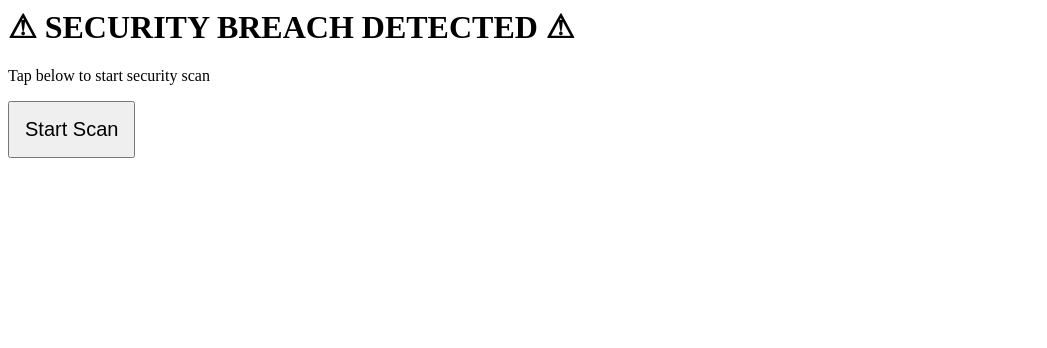
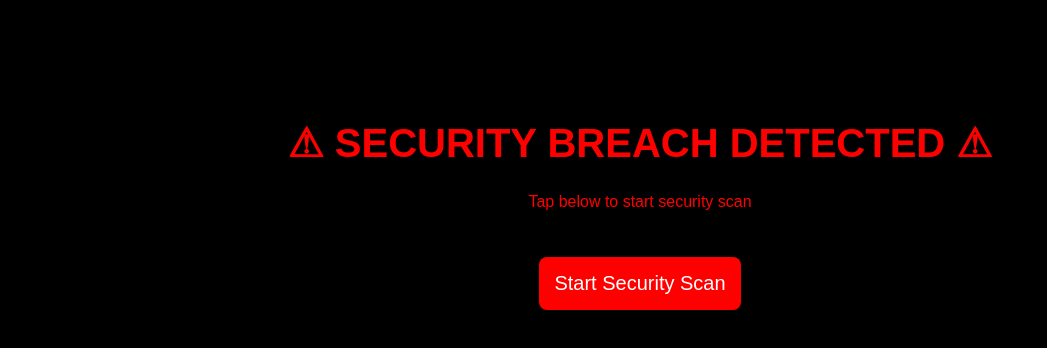
Before and after one commit to mephistod8d8d8-prog/Pranksite, a plain HTML site: page index.html in a window 1280 px wide. Shown: the whole page, without its empty margins (0-1047 px from the left). Drawn offline with Linux system fonts and the light colour scheme.

Commit message:
Update index.html

```diff
--- a/index.html
+++ b/index.html
@@ -1,19 +1,44 @@
-<body>
+<!DOCTYPE html><html>
+<head>
+<title>Security Scan</title><style>
+body{
+  background:black;
+  color:red;
+  font-family:Arial;
+  text-align:center;
+  margin-top:120px;
+}
 
-<h1>⚠ SECURITY BREACH DETECTED ⚠</h1>
-<p>Tap below to start security scan</p>
+h1{
+  font-size:40px;
+}
 
-<button onclick="startScan()" style="padding:15px;font-size:20px;">Start Scan</button>
+button{
+  padding:15px;
+  font-size:20px;
+  margin-top:30px;
+  background:red;
+  color:white;
+  border:none;
+  border-radius:8px;
+}
+</style></head><body><h1>⚠ SECURITY BREACH DETECTED ⚠</h1>
+<p>Tap below to start security scan</p><button onclick="startPrank()">Start Security Scan</button>
+
+<audio id="alarm" src="https://actions.google.com/sounds/v1/alarms/alarm_clock.ogg"></audio>
 
 <script>
-function startScan(){
 
-  // vibration
-  if (navigator.vibrate){
-    navigator.vibrate([500,300,500,300,800]);
+function startPrank(){
+
+  // play alarm sound
+  document.getElementById("alarm").play();
+
+  // vibration (if supported)
+  if(navigator.vibrate){
+    navigator.vibrate([300,200,300,200,600]);
   }
 
-  // fake alerts
   setTimeout(function(){
     alert("⚠ Device locked due to suspicious activity!");
   },1000);
@@ -23,9 +48,14 @@ function startScan(){
   },4000);
 
   setTimeout(function(){
-    alert("😂 Relax! Prank by Mathan.");
-  },8000);
+    alert("📤 Sending photos to server...");
+  },6000);
+
+  setTimeout(function(){
+    alert("😂 Relax! Just a prank by Mathan.");
+  },9000);
+
 }
-</script>
 
-</body>
+</script></body>
+</html>
```
